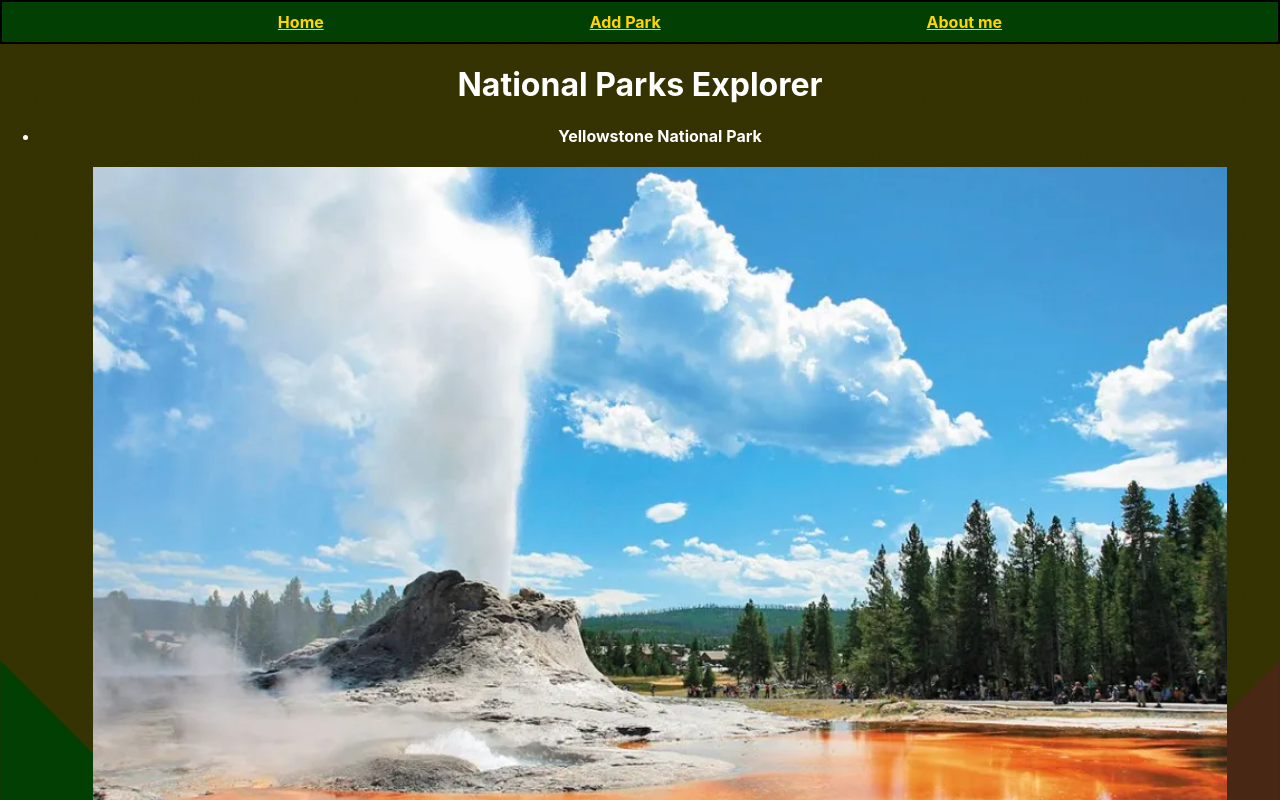
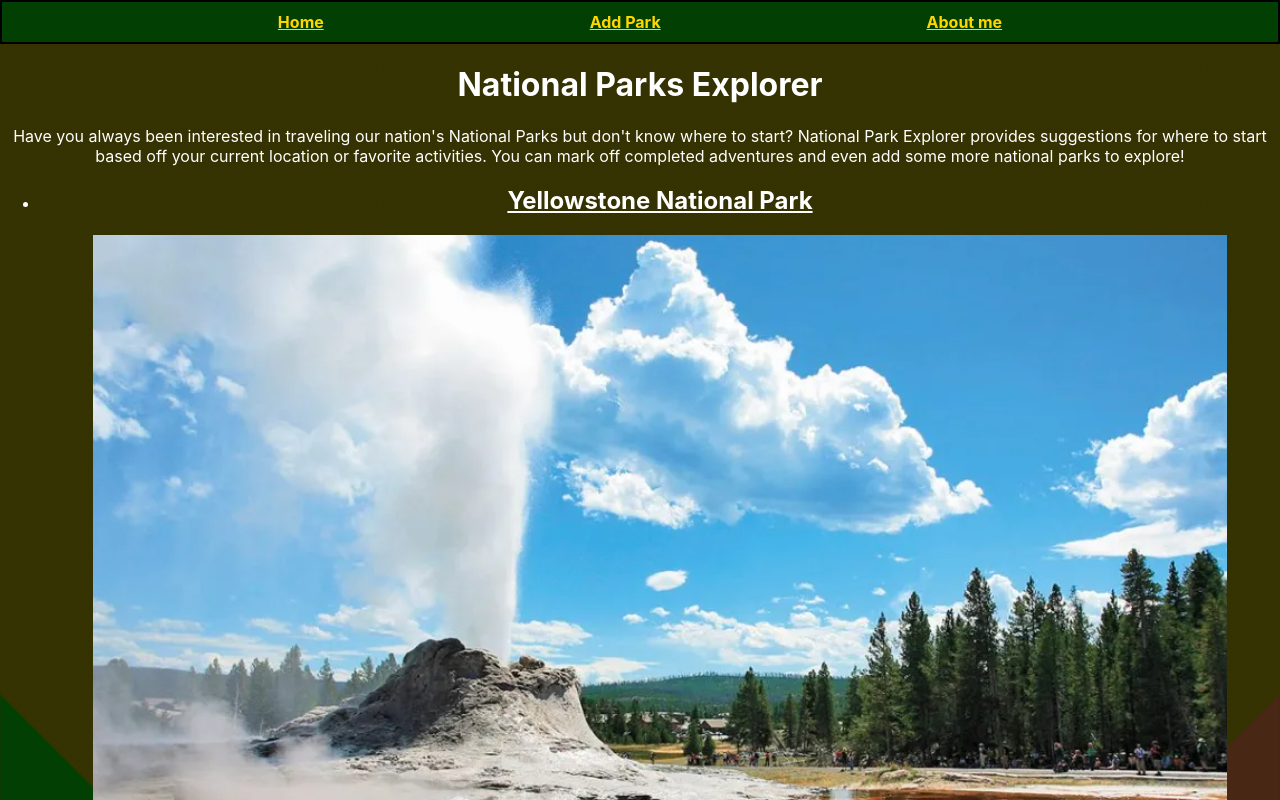
Before and after one commit to kharbour22/National-Parks-Project, a React (Create React App) app: page / in a window 1280 px wide. Shown: the top 800 px of the page. Built offline with nearby package versions, Linux system fonts and the light colour scheme; data requests are answered from the project's data file.

Commit message:
Added a Description to the Form Submit

```diff
--- a/db.json
+++ b/db.json
@@ -5,70 +5,80 @@
       "name": "Yellowstone National Park",
       "location": "Wyoming",
       "image": "assets/Yellowstone.png",
-      "activities": ["Hiking", "Camping", "Wildlife Viewing"]
+      "activities": ["Hiking", "Camping", "Wildlife Viewing"],
+      "description": "Experience the wonders of Yellowstone National Park, home to iconic geysers, majestic waterfalls, and diverse wildlife. Whether you're exploring the vibrant geothermal features or hiking through pristine wilderness, Yellowstone promises an unforgettable adventure for all!"
     },
     {
       "id": 2,
       "name": "Yosemite National Park",
       "location": "California",
       "image": "assets/Yosemite.png",
-      "activities": ["Hiking", "Rock Climbing", "Scenic Drives"]
+      "activities": ["Hiking", "Rock Climbing", "Scenic Drives"],
+      "description": "Discover the natural splendor of Yosemite National Park, where towering granite cliffs meet cascading waterfalls and lush forests. Whether you're climbing iconic rock formations or admiring breathtaking vistas, Yosemite offers endless opportunities for exploration and awe!"
     },
     {
       "id": 3,
       "name": "Grand Canyon National Park",
       "location": "Arizona",
       "image": "assets/Grand.png",
-      "activities": ["Hiking", "Rafting", "Scenic Flights"]
+      "activities": ["Hiking", "Rafting", "Scenic Flights"],
+      "description": "Embark on a journey into the depths of the Grand Canyon, where ancient rock formations tell a story millions of years in the making. Whether you're rafting down the Colorado River or soaring above the canyon on a scenic flight, the Grand Canyon promises an adventure like no other!"
     },
     {
       "id": 4,
       "name": "Great Smoky Mountains National Park",
       "location": "Tennessee and North Carolina",
       "image": "assets/Smoky.png",
-      "activities": ["Hiking", "Wildlife Viewing", "Fishing"]
+      "activities": ["Hiking", "Wildlife Viewing", "Fishing"],
+      "description": "Immerse yourself in the beauty of the Great Smoky Mountains, where misty peaks and lush forests create a breathtaking backdrop for outdoor adventures. Whether you're hiking scenic trails or fishing in pristine streams, the Smokies offer endless opportunities for relaxation and exploration!"
     },
     {
       "id": 5,
       "name": "Rocky Mountain National Park",
       "location": "Colorado",
       "image": "assets/Rocky.png",
-      "activities": ["Hiking", "Camping", "Wildlife Viewing"]
+      "activities": ["Hiking", "Camping", "Wildlife Viewing"],
+      "description": "Explore the rugged beauty of Rocky Mountain National Park, where towering peaks, alpine lakes, and vibrant wildflowers await. Whether you're hiking to panoramic vistas or spotting wildlife in its natural habitat, Rocky Mountain promises an unforgettable adventure for nature lovers and outdoor enthusiasts!"
     },
     {
       "id": 6,
       "name": "Zion National Park",
       "location": "Utah",
       "image": "assets/Zion.png",
-      "activities": ["Hiking", "Canyoneering", "Scenic Drives"]
+      "activities": ["Hiking", "Canyoneering", "Scenic Drives"],
+      "description": "Discover the awe-inspiring landscapes of Zion National Park, where towering sandstone cliffs and emerald pools beckon adventurers from around the world. Whether you're hiking through slot canyons or admiring sweeping vistas, Zion promises an unforgettable adventure for all!"
     },
     {
       "id": 7,
       "name": "Acadia National Park",
       "location": "Maine",
       "image": "assets/Acadia.png",
-      "activities": ["Hiking", "Biking", "Birdwatching"]
+      "activities": ["Hiking", "Biking", "Birdwatching"],
+      "description": "Experience the natural beauty of Acadia National Park, where rugged coastlines, lush forests, and granite peaks converge to create a stunning landscape. Whether you're hiking along scenic trails or biking along picturesque carriage roads, Acadia promises an outdoor adventure like no other!"
     },
     {
       "id": 8,
       "name": "Grand Teton National Park",
       "location": "Wyoming",
       "image": "assets/Teton.png",
-      "activities": ["Hiking", "Climbing", "Fishing"]
+      "activities": ["Hiking", "Climbing", "Fishing"],
+      "description": "Discover the majestic beauty of Grand Teton National Park, where towering peaks, pristine lakes, and abundant wildlife await. Whether you're hiking to iconic summits or casting your line in crystal-clear waters, Grand Teton promises an unforgettable adventure for outdoor enthusiasts!"
     },
     {
       "id": 9,
       "name": "Glacier National Park",
       "location": "Montana",
       "image": "assets/Glacier.png",
-      "activities": ["Hiking", "Boating", "Wildlife Viewing"]
+      "activities": ["Hiking", "Boating", "Wildlife Viewing"],
+      "description": "Embark on an epic adventure in Glacier National Park, where towering mountains, pristine lakes, and ancient glaciers create a breathtaking landscape. Whether you're hiking through alpine meadows or cruising on scenic boat tours, Glacier promises an unforgettable experience for nature lovers and outdoor enthusiasts!"
     },
     {
       "id": 10,
       "name": "Canyonlands National Park",
       "location": "Utah",
       "image": "assets/Canyonlands.png",
-      "activities": ["Hiking", "Camping", "Stargazing"]
+      "activities": ["Hiking", "Camping", "Stargazing"],
+      "description": "Experience the rugged beauty of Canyonlands National Park, where towering mesas, deep canyons, and stunning arches await. Whether you're hiking to panoramic viewpoints or stargazing under the desert sky, Canyonlands promises an adventure like no other!"
     }
   ]
 }
--- a/src/components/App.js
+++ b/src/components/App.js
@@ -34,6 +34,7 @@ function App() {
     <div className="App">
       <NavBar/>
       <h1>National Parks Explorer</h1>
+      <p>Have you always been interested in traveling our nation's National Parks but don't know where to start? National Park Explorer provides suggestions for where to start based off your current location or favorite activities. You can mark off completed adventures and even add some more national parks to explore!</p>
 
       <Outlet context={{parks: parks, addPark: addPark}}/>
     </div>
--- a/src/components/NewParkForm.js
+++ b/src/components/NewParkForm.js
@@ -21,7 +21,7 @@ function NewParkForm(){
 
         addPark(formData)
 
-        setformData({name:"", image:"",location:""})
+        setformData({name:"", image:"",location:"", description:""})
         navigate('/')
     }
 
@@ -43,6 +43,9 @@ function NewParkForm(){
           <label>Location:</label>
           <input onChange={updatedFormData} type="text" name= "location" placeholder="The state to visit!" value={formData.location}/>
           <br/>
+          <label>Description:</label>
+          <input onChange={updatedFormData} type="text" name= "description" placeholder="Tell us about it!" value={formData.description}/>
+          <br/>
           <button type="submit">Add Park</button>
         </form>
     )
--- a/src/components/Park.js
+++ b/src/components/Park.js
@@ -1,7 +1,7 @@
 function Park({park}){
     return(
         <li>
-            <h4>{park.name}</h4>
+            <h2><u>{park.name}</u></h2>
             <img src={park.image}/>
             <h5>{park.location}</h5>
 
```
